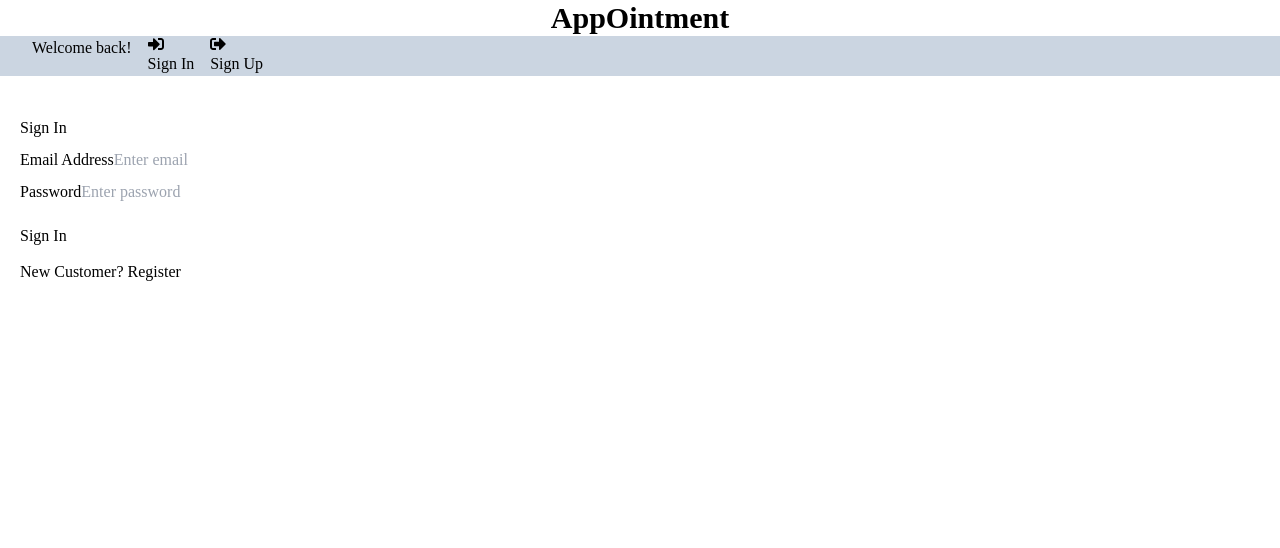
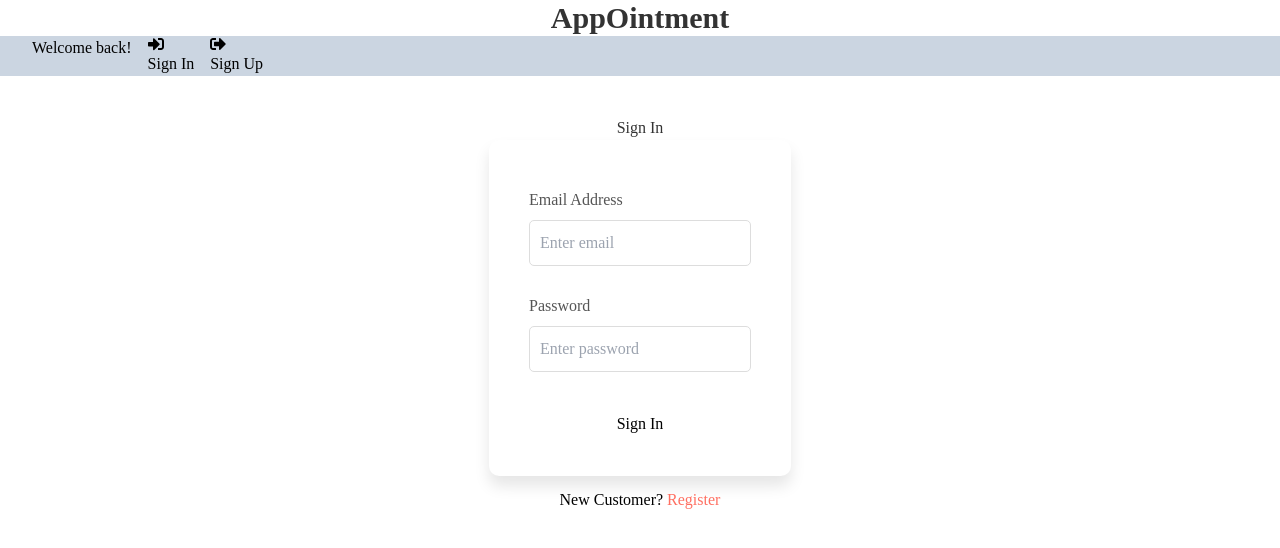
Before and after one commit to Acmeware-net/doctor-one-click, a React (Vite) app in the folder frontend/: page /login in a window 1280 px wide. Shown: the top 548 px of the page. Built offline with nearby package versions, Linux system fonts and the light colour scheme.

Commit message:
second task done

```diff
--- /dev/null
+++ b/frontend/src/screens/LoginScreen.css
@@ -0,0 +1,81 @@
+/* Import Google Font */
+@import url('https://fonts.googleapis.com/css2?family=Poppins:wght@300;400;500;600&display=swap');
+
+.loginform{
+    display: flex;
+  justify-content: center;
+  align-items: center;
+  margin: 0;
+}
+
+form {
+
+  background: white;
+  padding: 40px;
+  border-radius: 10px;
+  box-shadow: 0 10px 15px rgba(0, 0, 0, 0.1);
+  width: 100%;
+  max-width: 400px;
+}
+
+h1 {
+  font-size: 2rem;
+  color: #333;
+  text-align: center;
+  margin-bottom: 20px;
+}
+
+label {
+  display: block;
+  margin-bottom: 8px;
+  color: #555;
+  font-weight: 500;
+}
+
+input[type="email"],
+input[type="password"] {
+  width: 100%;
+  padding: 10px;
+  border-radius: 5px;
+  border: 1px solid #ddd;
+  margin-bottom: 20px;
+  transition: all 0.3s ease;
+}
+
+input[type="email"]:focus,
+input[type="password"]:focus {
+  border-color: #2980b9;
+  box-shadow: 0 0 5px rgba(41, 128, 185, 0.5);
+}
+
+button {
+  width: 100%;
+  padding: 10px;
+  border: none;
+  border-radius: 5px;
+  background: #2980b9;
+  color: white;
+  font-size: 1rem;
+  cursor: pointer;
+  transition: background 0.3s ease;
+}
+
+button:hover {
+  background: #8e44ad;
+  color: white;
+}
+
+.py-3 {
+  text-align: center;
+}
+
+.py-3 a {
+  color: #2980b9;
+  text-decoration: none;
+  font-weight: 500;
+  transition: color 0.3s ease;
+}
+
+.py-3 a:hover {
+  color: #8e44ad;
+}
--- a/frontend/src/screens/LoginScreen.jsx
+++ b/frontend/src/screens/LoginScreen.jsx
@@ -6,8 +6,10 @@ import { useLoginMutation } from '../slices/usersApiSlice';
 import { setCredentials } from '../slices/authSlice';
 import { toast } from 'react-toastify';
 import Loader from '../components/Loader';
+import "./LoginScreen.css"
 
-const LoginScreen = () => {
+
+ const LoginScreen = () => {
   const [email, setEmail] = useState('');
   const [password, setPassword] = useState('');
 
@@ -35,6 +37,7 @@ const LoginScreen = () => {
     }
   };
   return (
+    <div className='loginform'>
     <FormContainer>
       <h1>Sign In</h1>
 
@@ -77,6 +80,7 @@ const LoginScreen = () => {
         </div>
       </div>
     </FormContainer>
+    </div>
   );
 };
 
--- /dev/null
+++ b/frontend/src/screens/RegisterScreen.css
@@ -0,0 +1,80 @@
+.registerform{
+    display: flex;
+    justify-content: center;
+    align-items: center;
+    margin: 0;
+}
+
+form {
+    background: white;
+    padding: 40px;
+    border-radius: 10px;
+    box-shadow: 0 10px 15px rgba(0, 0, 0, 0.1);
+    width: 100%;
+    max-width: 400px;
+    animation: fadeIn 1s ease-in-out;
+  }
+
+
+  h1 {
+    font-size: 2rem;
+    color: #333;
+    text-align: center;
+    margin-bottom: 20px;
+  }
+
+  label {
+    display: block;
+    margin-bottom: 8px;
+    color: #555;
+    font-weight: 500;
+  }
+
+  input[type="name"],
+  input[type="email"],
+  input[type="password"] {
+    width: 100%;
+    padding: 10px;
+    border-radius: 5px;
+    border: 1px solid #ddd;
+    margin-bottom: 20px;
+    transition: all 0.3s ease;
+  }
+
+  input[type="name"]:focus,
+  input[type="email"]:focus,
+  input[type="password"]:focus {
+    border-color: #ff6f61;
+    box-shadow: 0 0 5px rgba(255, 111, 97, 0.5);
+  }
+
+  button {
+    width: 100%;
+    padding: 10px;
+    border: none;
+    border-radius: 5px;
+    background: #ff6f61;
+    color: white;
+    font-size: 1rem;
+    cursor: pointer;
+    transition: background 0.3s ease;
+  }
+
+  button:hover {
+    background: #de4463;
+  }
+
+  .py-3 {
+    text-align: center;
+  }
+
+  .py-3 a {
+    color: #ff6f61;
+    text-decoration: none;
+    font-weight: 500;
+    transition: color 0.3s ease;
+  }
+
+  .py-3 a:hover {
+    color: #de4463;
+  }
--- a/frontend/src/screens/RegisterScreen.jsx
+++ b/frontend/src/screens/RegisterScreen.jsx
@@ -8,6 +8,8 @@ import { useDispatch, useSelector } from 'react-redux';
 import { useRegisterMutation } from '../slices/usersApiSlice';
 import { setCredentials } from '../slices/authSlice';
 import { toast } from 'react-toastify';
+import "./RegisterScreen.css"
+
 
 const RegisterScreen = () => {
   const [name, setName] = useState('');
@@ -45,6 +47,7 @@ const RegisterScreen = () => {
   };
 
   return (
+    <div className='registerform'>
     <FormContainer>
       <h1>Register</h1>
       <form onSubmit={submitHandler}>
@@ -100,6 +103,7 @@ const RegisterScreen = () => {
         </div>
       </div>
     </FormContainer>
+    </div>
   );
 };
 
```
Also changed, not shown: frontend/src/index.css (line endings or trailing spaces).
